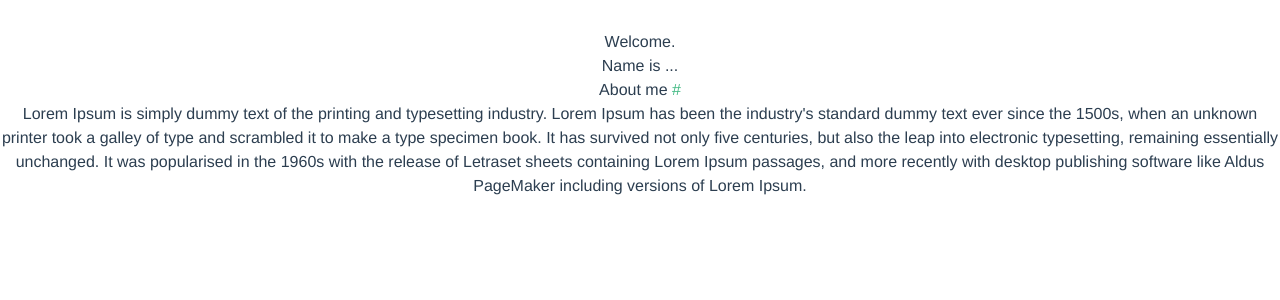
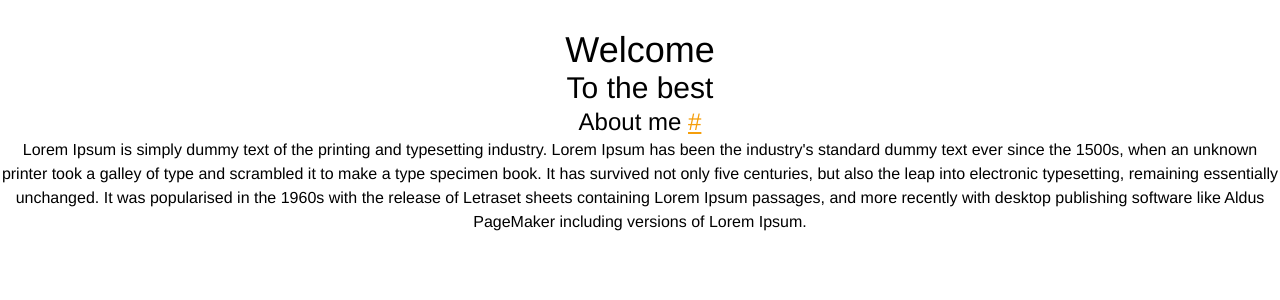
Before and after one commit to FalconOne/website-1, a Vue app in the folder frontend/: page / in a window 1280 px wide. Shown: the top 300 px of the page. Built offline with nearby package versions, Linux system fonts and the light colour scheme.

Commit message:
Enable Dark Mode on the site
    - Add base styling for 'h1-h6' and 'a' tags

```diff
--- a/frontend/index.html
+++ b/frontend/index.html
@@ -6,7 +6,7 @@
     <meta name="viewport" content="width=device-width, initial-scale=1.0" />
     <title>Vite App</title>
   </head>
-  <body>
+  <body class="bg-white dark:bg-black dark:bg-opacity-80 dark:text-white">
     <div id="app"></div>
     <script type="module" src="/src/main.ts"></script>
   </body>
--- a/frontend/src/App.vue
+++ b/frontend/src/App.vue
@@ -19,7 +19,6 @@ console.log('hello script setup')
   -webkit-font-smoothing: antialiased;
   -moz-osx-font-smoothing: grayscale;
   text-align: center;
-  color: #2c3e50;
   margin-top: 30px;
 }
 </style>
--- a/frontend/src/index.css
+++ b/frontend/src/index.css
@@ -1,3 +1,25 @@
 @tailwind base;
 @tailwind components;
 @tailwind utilities;
+
+h1 {
+    @apply text-4xl;
+}
+h2 {
+    @apply text-3xl;
+}
+h3 {
+    @apply text-2xl;
+}
+h4 {
+    @apply text-xl;
+}
+h5 {
+    @apply text-lg;
+}
+h6 {
+    @apply text-base;
+}
+a {
+    @apply text-yellow-500 underline;
+}
--- a/frontend/src/pages/Home.vue
+++ b/frontend/src/pages/Home.vue
@@ -9,18 +9,14 @@ const count = ref(0)
 
 <template>
     <div>
-        <h1>Welcome.</h1>
-        <h2>Name is ...</h2>
+        <h1>Welcome</h1>
+        <h2>To the best</h2>
         <h3>About me <a href="#">#</a></h3>
         <p>Lorem Ipsum is simply dummy text of the printing and typesetting industry. Lorem Ipsum has been the industry's standard dummy text ever since the 1500s, when an unknown printer took a galley of type and scrambled it to make a type specimen book. It has survived not only five centuries, but also the leap into electronic typesetting, remaining essentially unchanged. It was popularised in the 1960s with the release of Letraset sheets containing Lorem Ipsum passages, and more recently with desktop publishing software like Aldus PageMaker including versions of Lorem Ipsum.</p>
     </div>
 </template>
 
 <style scoped>
-a {
-  color: #42b983;
-}
-
 label {
   margin: 0 0.5em;
   font-weight: bold;
--- a/frontend/tailwind.config.js
+++ b/frontend/tailwind.config.js
@@ -2,7 +2,7 @@ module.exports = {
   purge: [
     './index.html', './src/**/*.{vue,js,ts,jsx,tsx}'
   ],
-  darkMode: false, // or 'media' or 'class'
+  darkMode: 'media', // or 'media' or 'class' or false
   theme: {
     extend: {},
   },
```
